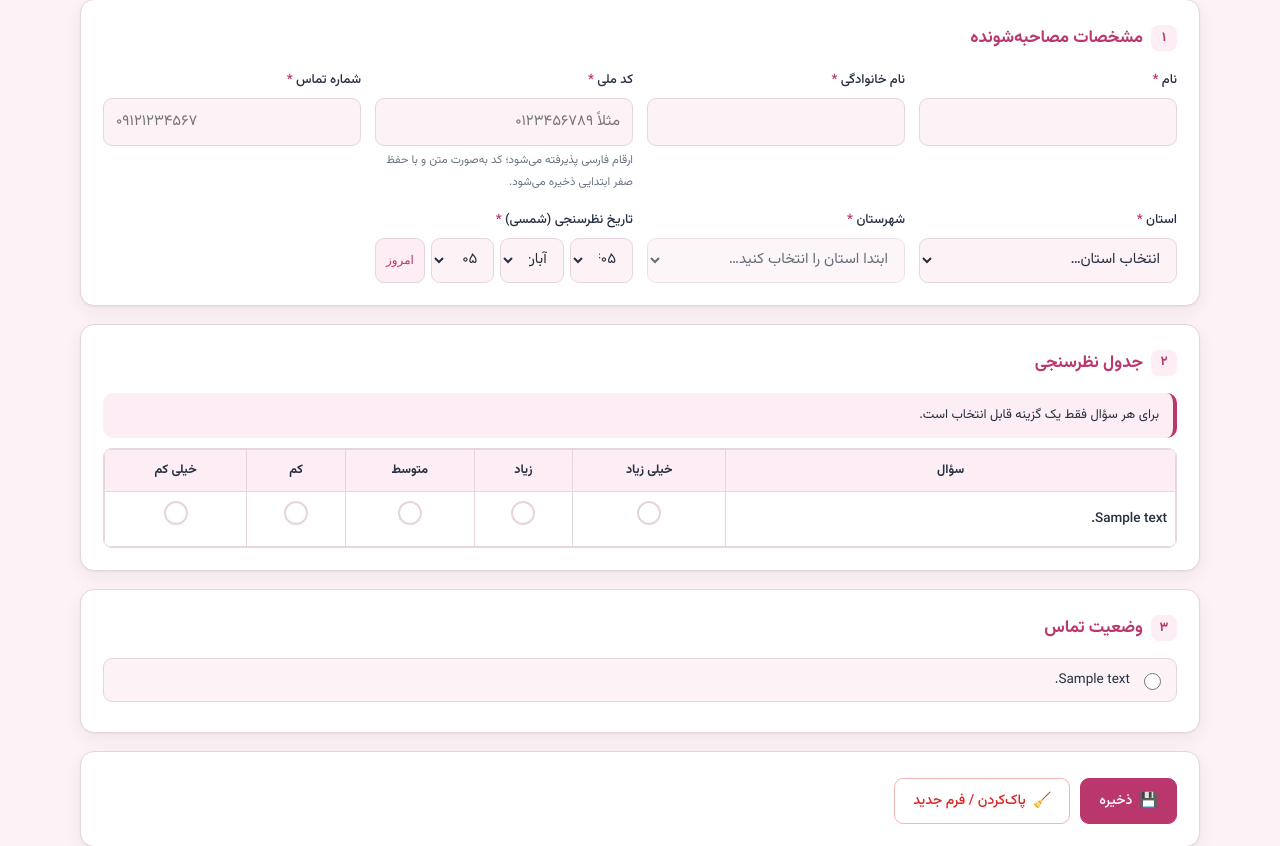
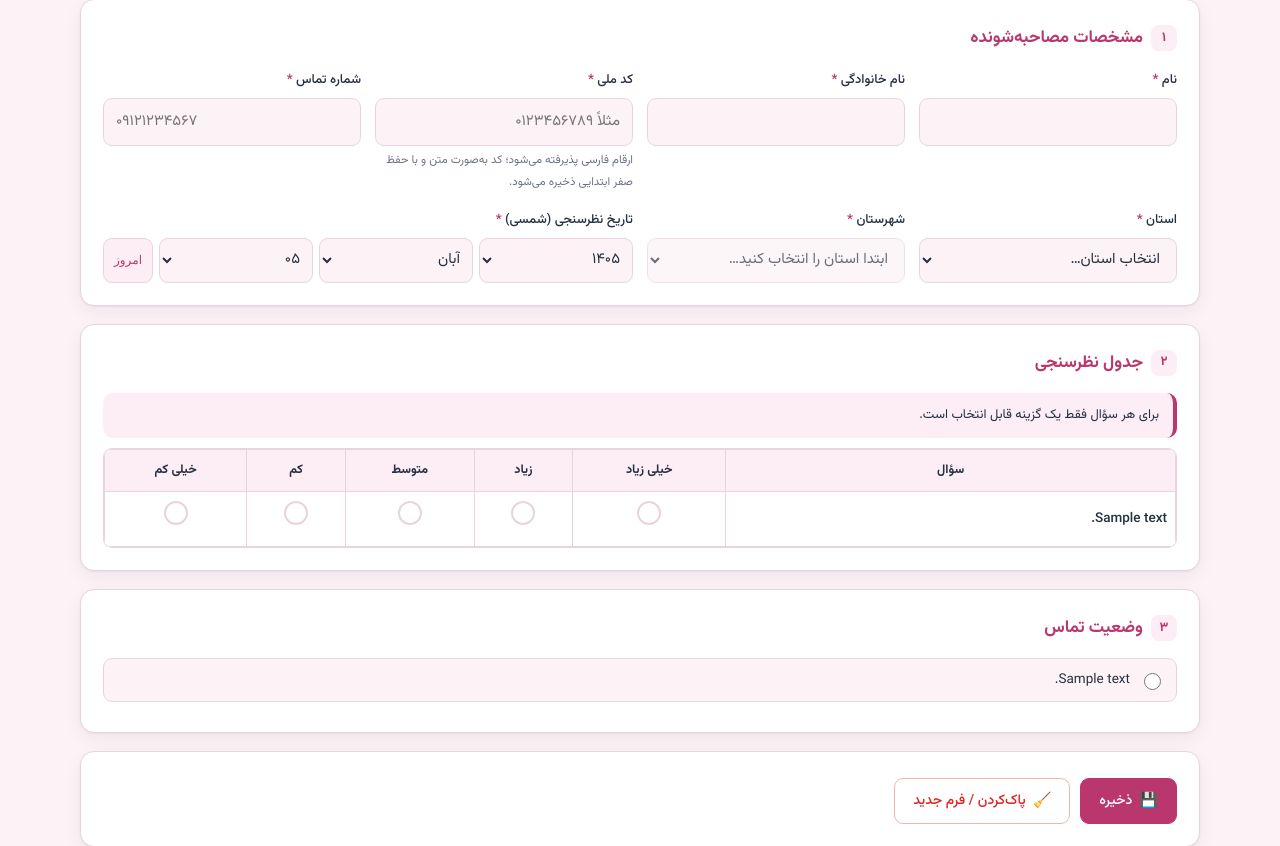
Before and after one commit to samaneh-IT-rose/survey-system, a FastAPI app: page /app/ in a window 1280 px wide. Shown: the part 148-994 px from the top of the page. Run offline with FastAPI, Linux system fonts and the light colour scheme; tables that the repository leaves empty hold one stand-in row (values such as "Sample post").

Commit message:
1039bbf3-fd63-4a87-be61-db6fb758c91f

```diff
--- a/app/static/css/styles.css
+++ b/app/static/css/styles.css
@@ -175,7 +175,16 @@ html[data-mode="dark"] .field .err { color: #f87171; }
 .hint { font-size: 11.5px; color: var(--muted); margin-top: 4px; }
 
 .datebox { display: flex; gap: 6px; }
-.datebox select { flex: 1; min-width: 0; }
+/* فیلد تاریخ دو ستون از شبکه را می‌گیرد تا هر سه کادر جا شوند */
+#f-survey_date { grid-column: span 2; }
+@media (max-width: 560px) { #f-survey_date { grid-column: auto; } }
+.datebox select { flex: 1 1 0; min-width: 0; padding-inline: 8px; }
+/* عرض کافی برای بلندترین متن هر کادر: ۱۴۰۵ / اردیبهشت / ۰۵
+   بدون این حداقل‌ها، متنِ کادر سال در برخی تم‌ها بریده می‌شود و
+   به‌جای «۱۴۰۵» فقط «۵» دیده می‌شود. */
+.datebox #jy { min-width: 84px; }
+.datebox #jm { min-width: 104px; }
+.datebox #jd { min-width: 70px; }
 .datebox .todaybtn {
   flex: 0 0 auto; border: 1px solid var(--border); background: var(--soft); color: var(--primary);
   border-radius: var(--radius-sm); padding: 0 10px; cursor: pointer; font-size: 12px; font-weight: 500;
--- a/app/templates/base.html
+++ b/app/templates/base.html
@@ -4,8 +4,8 @@
   <meta charset="UTF-8">
   <meta name="viewport" content="width=device-width, initial-scale=1">
   <title>{% block title %}{{ app_title }}{% endblock %}</title>
-  <link rel="icon" href="{{ prefix }}/static/logo/logo.png" type="image/png">
-  <link rel="stylesheet" href="{{ prefix }}/static/css/styles.css">
+  <link rel="icon" href="{{ asset('static/logo/logo.png') }}" type="image/png">
+  <link rel="stylesheet" href="{{ asset('static/css/styles.css') }}">
 </head>
 <body>
   <header class="topbar">
@@ -43,8 +43,8 @@
   <div id="toastArea" aria-live="polite"></div>
 
   <script>window.__PREFIX__ = {{ prefix | tojson }};</script>
-  <script src="{{ prefix }}/static/js/theme.js"></script>
-  <script src="{{ prefix }}/static/js/common.js"></script>
+  <script src="{{ asset('static/js/theme.js') }}"></script>
+  <script src="{{ asset('static/js/common.js') }}"></script>
   {% block scripts %}{% endblock %}
 </body>
 </html>
--- a/app/templates/dashboard.html
+++ b/app/templates/dashboard.html
@@ -75,5 +75,5 @@
 
 {% block scripts %}
 <script src="{{ prefix }}/static/vendor/echarts.min.js"></script>
-<script src="{{ prefix }}/static/js/dashboard.js"></script>
+<script src="{{ asset('static/js/dashboard.js') }}"></script>
 {% endblock %}
--- a/app/templates/form.html
+++ b/app/templates/form.html
@@ -137,5 +137,5 @@ window.__BOOT__ = {
   recordId: new URLSearchParams(location.search).get("id")
 };
 </script>
-<script src="{{ prefix }}/static/js/form.js"></script>
+<script src="{{ asset('static/js/form.js') }}"></script>
 {% endblock %}
--- a/app/templates/records.html
+++ b/app/templates/records.html
@@ -75,5 +75,5 @@
 {% endblock %}
 
 {% block scripts %}
-<script src="{{ prefix }}/static/js/records.js"></script>
+<script src="{{ asset('static/js/records.js') }}"></script>
 {% endblock %}
--- a/app/templates/template_admin.html
+++ b/app/templates/template_admin.html
@@ -40,5 +40,5 @@
 {% endblock %}
 
 {% block scripts %}
-<script src="{{ prefix }}/static/js/template_admin.js"></script>
+<script src="{{ asset('static/js/template_admin.js') }}"></script>
 {% endblock %}
```
Also changed, not shown: app/routers/pages.py (+18 -0 lines).
